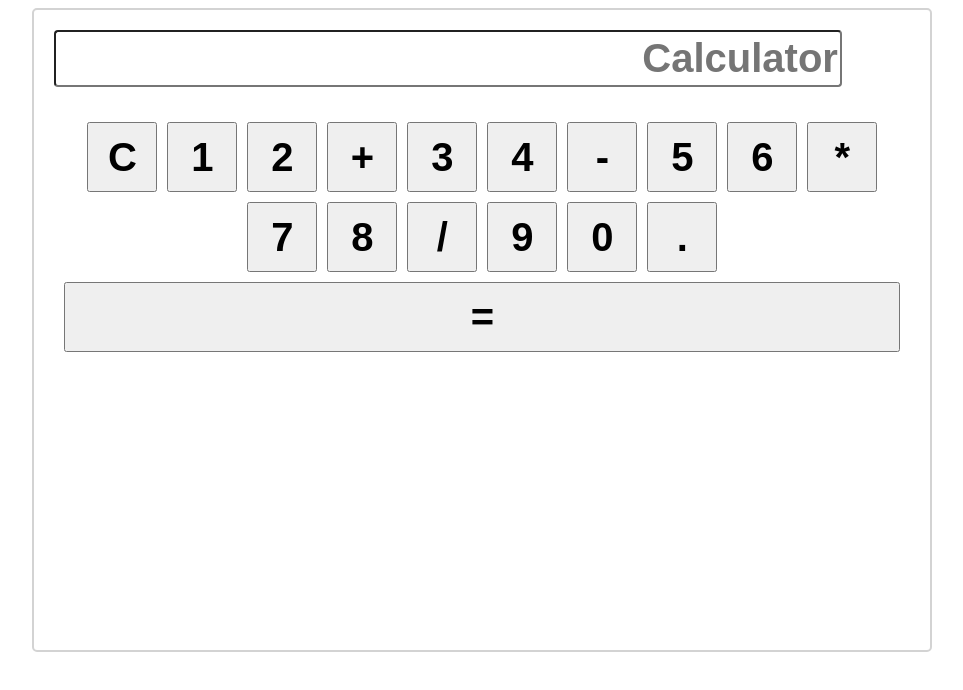
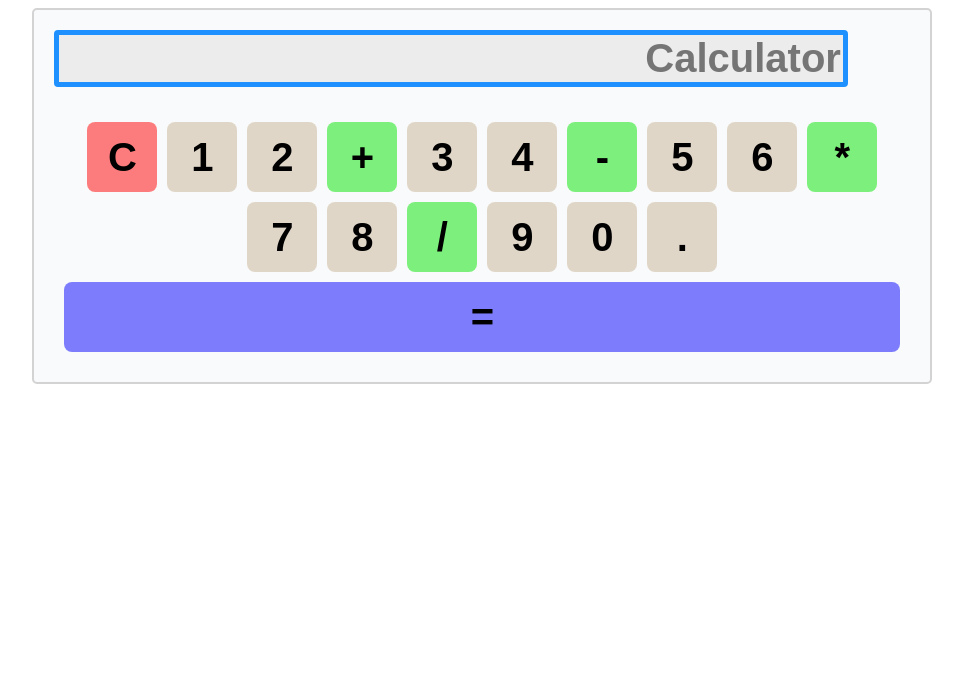
Before and after one commit to TheFlashSpeedster/JavaScript, a plain HTML site: page Projects/1. Calculator/index.html in a window 1280 px wide. Shown: the whole page, without its empty margins (102-1065 px from the left). Drawn offline with Linux system fonts and the light colour scheme.

Commit message:
styling calculator

```diff
--- a/Projects/1. Calculator/index.html
+++ b/Projects/1. Calculator/index.html
@@ -10,9 +10,11 @@
 
 <body>
   <div id="calculator">
+    <!-- Display -->
     <input type="text" id="display" value="" placeholder="Calculator" readonly>
     <div id="button_container">
-      <button class="btn" onclick="currentValue = '';
+      <!-- ROW 1 -->
+      <button id="clearButton" class="btn" onclick="currentValue = '';
       document.querySelector('#display').value=currentValue">C</button>
 
       <button class="btn" onclick="currentValue = currentValue + '1';
@@ -21,16 +23,19 @@
       <button class="btn" onclick="currentValue = currentValue + '2';
       document.querySelector('#display').value=currentValue">2</button>
 
-      <button class="btn" onclick="currentValue = currentValue + '+';
+      <!-- ROW 2 -->
+      <button class="btn operator" onclick="currentValue = currentValue + '+';
       document.querySelector('#display').value=currentValue">+</button>
 
+      <!-- ROW 3 -->
       <button class="btn" onclick="currentValue = currentValue + '3';
       document.querySelector('#display').value=currentValue">3</button>
 
       <button class="btn" onclick="currentValue = currentValue + '4';
       document.querySelector('#display').value=currentValue">4</button>
 
-      <button class="btn" onclick="currentValue = currentValue + '-';
+      <!-- ROW 4 -->
+      <button class="btn operator" onclick="currentValue = currentValue + '-';
       document.querySelector('#display').value=currentValue">-</button>
 
       <button class="btn" onclick="currentValue = currentValue + '5';
@@ -39,7 +44,8 @@
       <button class="btn" onclick="currentValue = currentValue + '6';
       document.querySelector('#display').value=currentValue">6</button>
 
-      <button class="btn" onclick="currentValue = currentValue + '*';
+      <!-- ROW 5 -->
+      <button class="btn operator" onclick="currentValue = currentValue + '*';
       document.querySelector('#display').value=currentValue">*</button>
 
       <button class="btn" onclick="currentValue = currentValue + '7';
@@ -48,7 +54,8 @@
       <button class="btn" onclick="currentValue = currentValue + '8';
       document.querySelector('#display').value=currentValue">8</button>
 
-      <button class="btn" onclick="currentValue = currentValue + '/';
+      <!-- ROW 6 -->
+      <button class="btn operator" onclick="currentValue = currentValue + '/';
       document.querySelector('#display').value=currentValue">/</button>
 
       <button class="btn" onclick="currentValue = currentValue + '9';
@@ -57,6 +64,7 @@
       <button class="btn" onclick="currentValue = currentValue + '0';
       document.querySelector('#display').value=currentValue">0</button>
 
+      <!-- ROW 7 -->
       <button class="btn" onclick="currentValue = currentValue + '.';
       document.querySelector('#display').value=currentValue">.</button>
 
--- a/Projects/1. Calculator/styles.css
+++ b/Projects/1. Calculator/styles.css
@@ -6,18 +6,20 @@
 #calculator {
   border: 2px lightgray solid;
   border-radius: 5px;
-  height: 80vh;
   width: 70vw;
   margin-left: 10%;
   margin-right: 10%;
+  background-color: #F9FAFB;
 }
 
 #display {
   margin: 20px 20px 5px 20px;
   width: 87%;
   height: 8%;
+  border: 5px dodgerblue solid;
   border-radius: 4px;
   text-align: right;
+  background-color: #ECECEC;
 }
 
 #button_container {
@@ -31,8 +33,37 @@
   width: 70px;
   height: 70px;
   margin: 5px;
+  background-color: rgba(200, 180, 150, 0.5);
+  border: 2px transparent solid;
+  border-radius: 8px;
+  /* color: #FFD6B3; */
+}
+
+.btn:hover {
+  background-color: rgba(200, 180, 150, 0.8);
+}
+
+.operator {
+  background-color: rgb(0, 230, 0, 0.5);
+}
+
+.operator:hover {
+  background-color: rgb(0, 230, 0, 0.6);
+}
+
+#clearButton {
+  background-color: rgba(255, 0, 0, 0.5);
+}
+
+#clearButton:hover {
+  background-color: rgba(255, 0, 0, 0.6);
 }
 
 #evalButton {
   width: 100%;
+  background-color: rgba(0, 0, 255, 0.5);
 }
+
+#evalButton:hover {
+  background-color: rgba(0, 0, 255, 0.6);
+}
```
